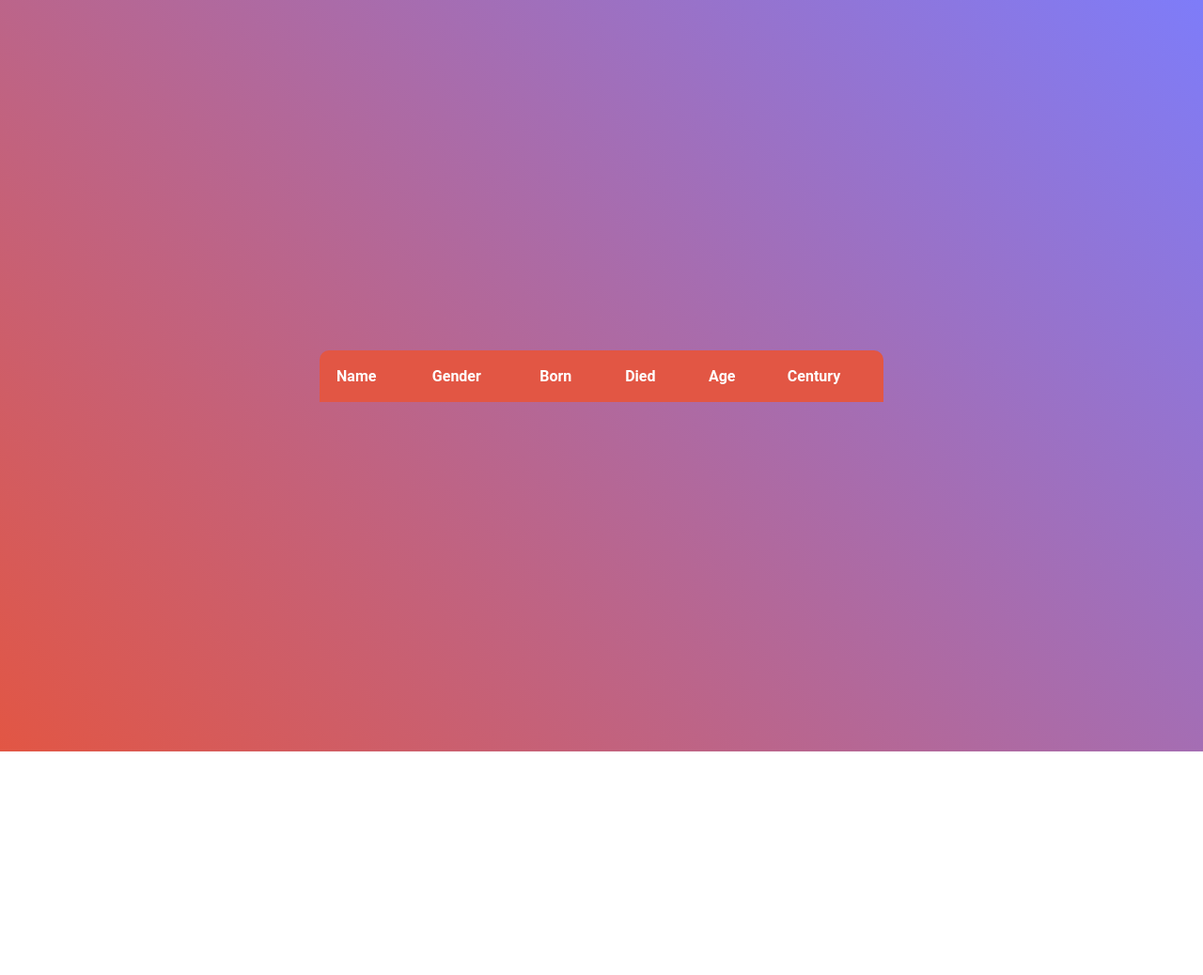
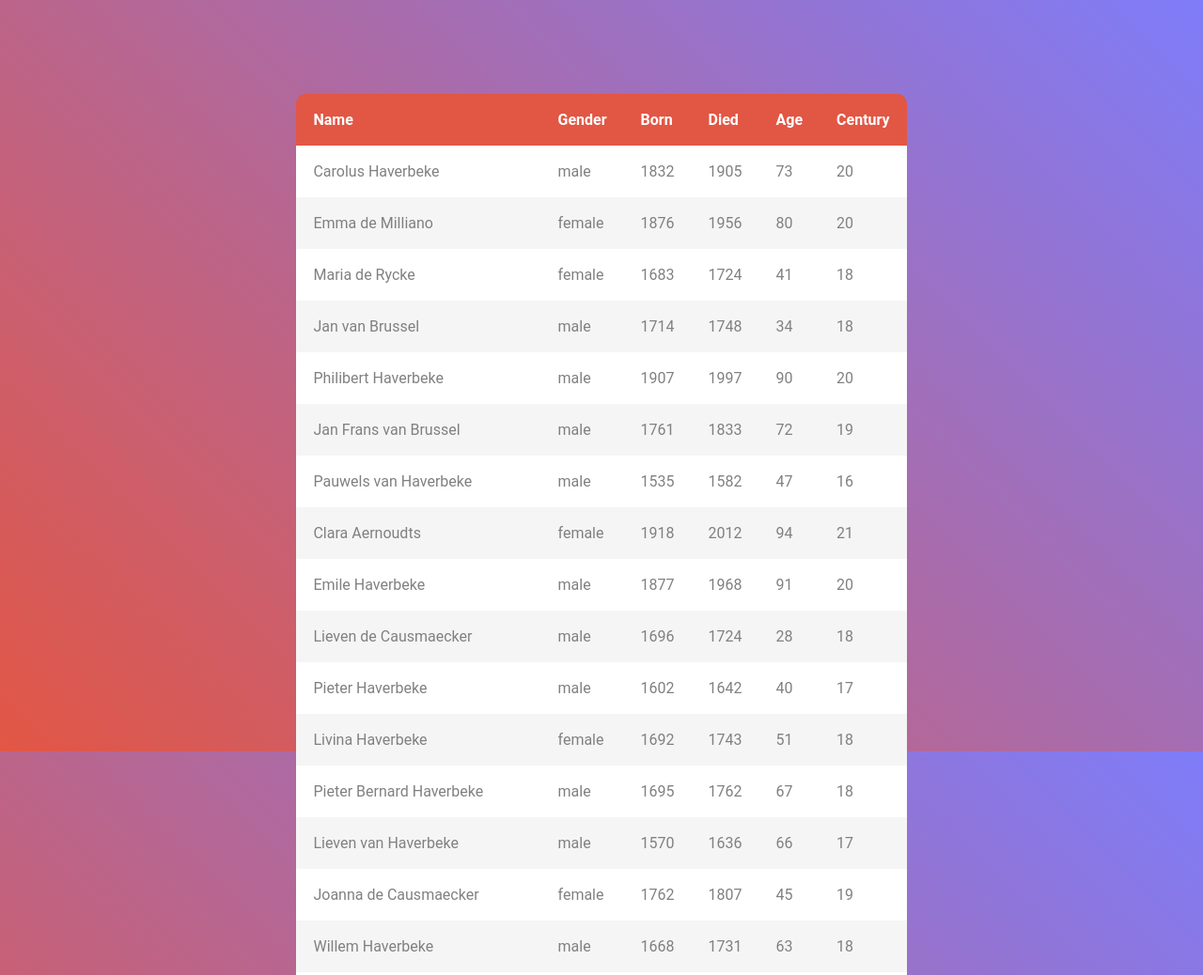
Before and after one commit to mate-academy/js_task_generate_table_DOM, a website built with Parcel: page src/index.html in a window 1280 px wide. Shown: the top 1038 px of the page at 94% size. Before the commit the page ends 800 px from the top, so only its background shows below. Built offline with nearby package versions, Linux system fonts and the light colour scheme.

Commit message:
add task solution

```diff
--- a/src/index.html
+++ b/src/index.html
@@ -9,7 +9,7 @@
     <title>Dashboard</title>
     <link
       rel="stylesheet"
-      href="./styles/main.scss"
+      href="/src/styles/main.css"
     />
   </head>
   <body>
--- a/src/scripts/main.js
+++ b/src/scripts/main.js
@@ -358,3 +358,43 @@ const people = [
 console.log(people); // you can remove it
 
 // write your code here
+
+function createRow(person) {
+  const row = document.createElement('tr');
+
+  const nameCell = document.createElement('td');
+
+  nameCell.textContent = person.name;
+
+  const genderCell = document.createElement('td');
+
+  genderCell.textContent = person.sex === 'm' ? 'male' : 'female';
+
+  const bornCell = document.createElement('td');
+
+  bornCell.textContent = person.born;
+
+  const diedCell = document.createElement('td');
+
+  diedCell.textContent = person.died;
+
+  const ageCell = document.createElement('td');
+
+  ageCell.textContent = person.died - person.born;
+
+  const centuryCell = document.createElement('td');
+
+  centuryCell.textContent = Math.ceil(person.died / 100);
+
+  row.append(nameCell, genderCell, bornCell, diedCell, ageCell, centuryCell);
+
+  return row;
+}
+
+const table = document.querySelector('.dashboard');
+
+for (const person of people) {
+  const row = createRow(person);
+
+  table.appendChild(row);
+}
--- /dev/null
+++ b/src/styles/main.css
@@ -0,0 +1,62 @@
+body {
+  background-image: linear-gradient(45deg, #e25644, #7e7cf9);
+  background-attachment: fixed;
+  display: flex;
+  justify-content: center;
+  align-items: center;
+  min-height: 100vh;
+  padding: 100px;
+  font-family: Roboto, sans-serif;
+  margin: 0;
+  box-sizing: border-box;
+}
+
+table {
+  border-collapse: collapse;
+  min-width: 600px;
+  max-width: 1000px;
+}
+
+tr {
+  background: #fff;
+  color: #808080;
+}
+
+tr:nth-child(2n + 1) {
+  background: #f5f5f5;
+}
+
+table tr:first-child {
+  background: #e25644;
+  color: #fff;
+}
+
+td,
+th {
+  text-align: left;
+  padding: 18px;
+}
+
+table tr:last-child td:first-child {
+  border-bottom-left-radius: 10px;
+}
+
+table tr:last-child td:last-child {
+  border-bottom-right-radius: 10px;
+}
+
+table tr:first-child th:first-child {
+  border-top-left-radius: 10px;
+}
+
+table tr:first-child th:last-child {
+  border-top-right-radius: 10px;
+}
+
+tr:not(:first-child):hover {
+  background: #f5f5f5;
+  color: #585858;
+  cursor: pointer;
+}
+
+/*# sourceMappingURL=main.css.map */
```
Also changed, not shown: 1 other file.
